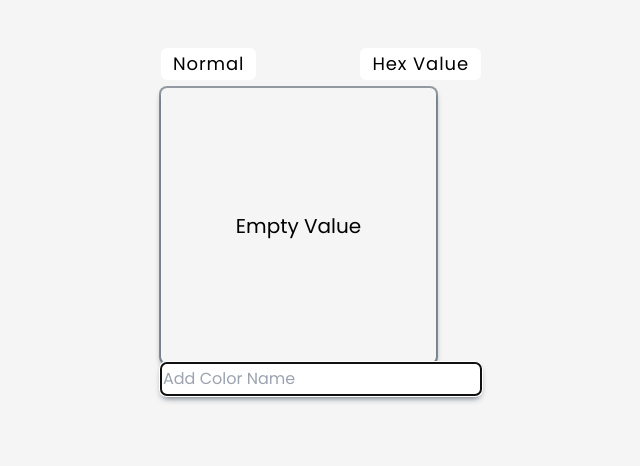
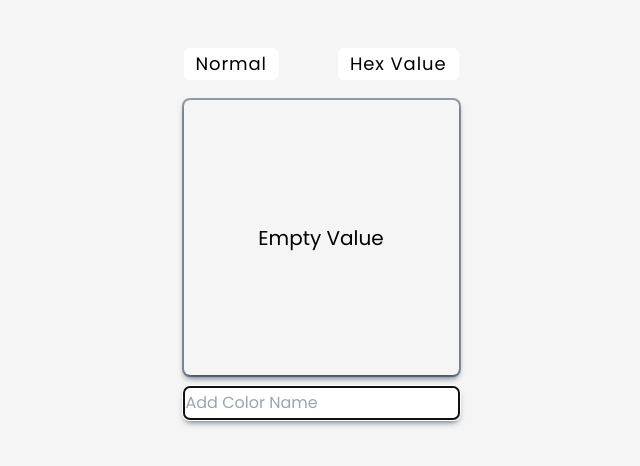
Before and after one commit to kawojue/show-text-color, a React (Vite) app: page / in a window 1280 px wide. Shown: the top 466 px of the page, without its empty margins (319-959 px from the left). Built offline with nearby package versions, Linux system fonts and the light colour scheme.

Commit message:
rem props.

```diff
--- a/src/App.jsx
+++ b/src/App.jsx
@@ -1,46 +1,20 @@
-import { useState, useEffect } from 'react'
 import InputColor from "./components/InputColor"
 import DisplayBox from './components/displayBox'
 import ToggleHexValue from './components/ToggleHexValue'
 import ToggleDisplay from './components/ToggleDisplay'
 
 function App() {
-  const [inputColor, setInputColor] = useState("")
-  const [toggle, setToggle] = useState(false)
-  const [displayType, setDisplayType] = useState(true)
-  const [color, setColor] = useState("")
-  const [info, setInfo] = useState("")
-  const [hexValue, setHexValue] = useState("")
-
-  const toggleHexValue = () => {
-    setToggle(!toggle)
-  }
-
-  const toggleDisplay = () => {
-    setDisplayType(!displayType)
-  }
-
-  useEffect(() => {
-    setInfo("Add color names seperated with commas.")
-    setTimeout(() => {
-      setInfo("")
-    }, 4000);
-  }, [displayType])
 
   return (
     <>
-      <p className={`show ${!displayType ? 'active' : ''}`}>
-        {info}
-      </p>
-      <div className="flex justify-between my-2">
-        <ToggleDisplay toggleDisplay={toggleDisplay} displayType={displayType} />
-        <ToggleHexValue toggleHexValue={toggleHexValue} />
+      <div className="flex flex-col gap-3 w-[275px] justify-center">
+        <div className="flex justify-between my-2">
+          <ToggleDisplay />
+          <ToggleHexValue />
+        </div>
+        <DisplayBox />
+        <InputColor />
       </div>
-      <DisplayBox inputColor={inputColor} color={color} hexValue={hexValue}
-        toggle={toggle} displayType={displayType} />
-      <InputColor inputColor={inputColor} onSetInputColor={setInputColor}
-        onSetColor={setColor} onSetHexValue={setHexValue}
-        onSetToggle={setToggle} toggle={toggle} displayType={displayType} />
     </>
   )
 }
```
